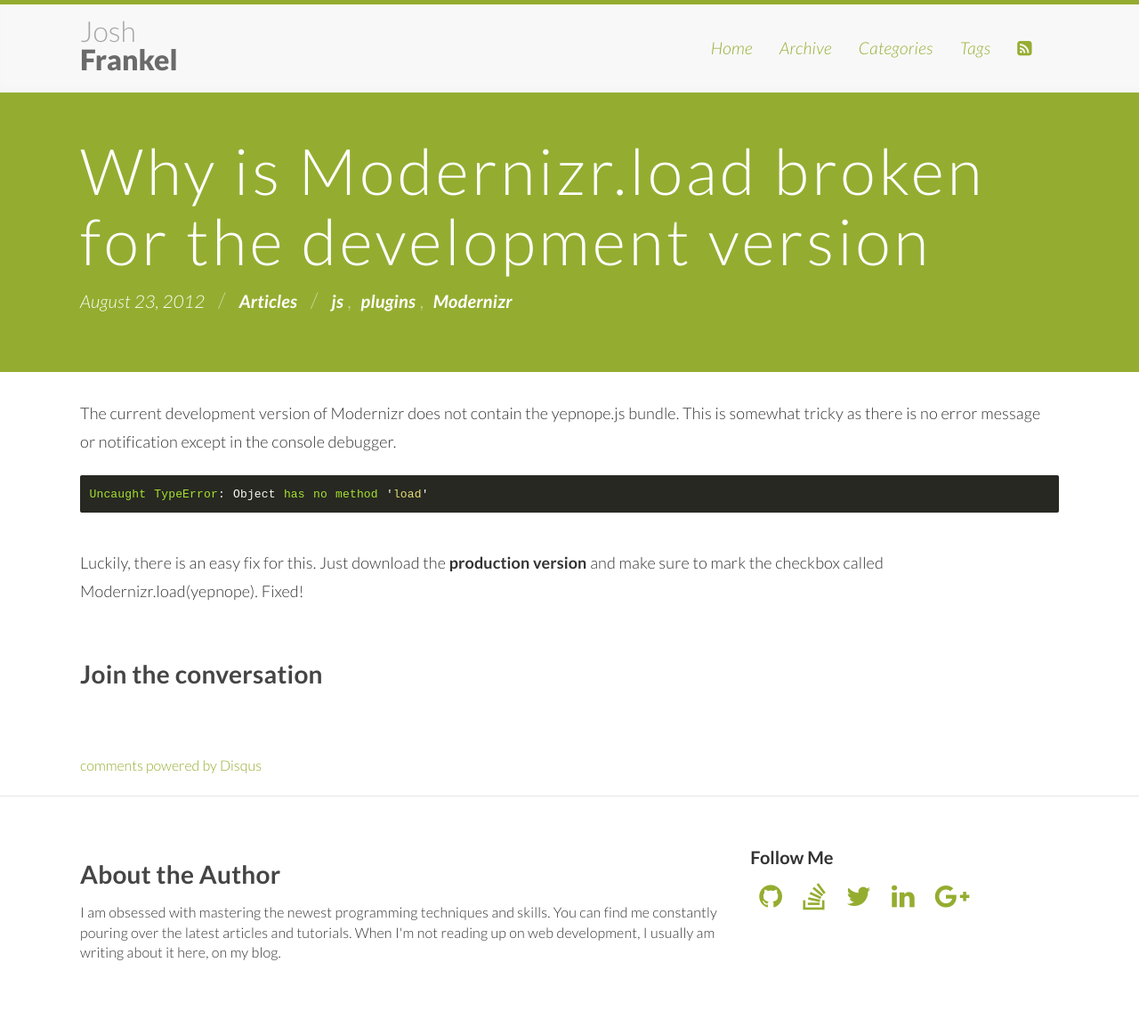
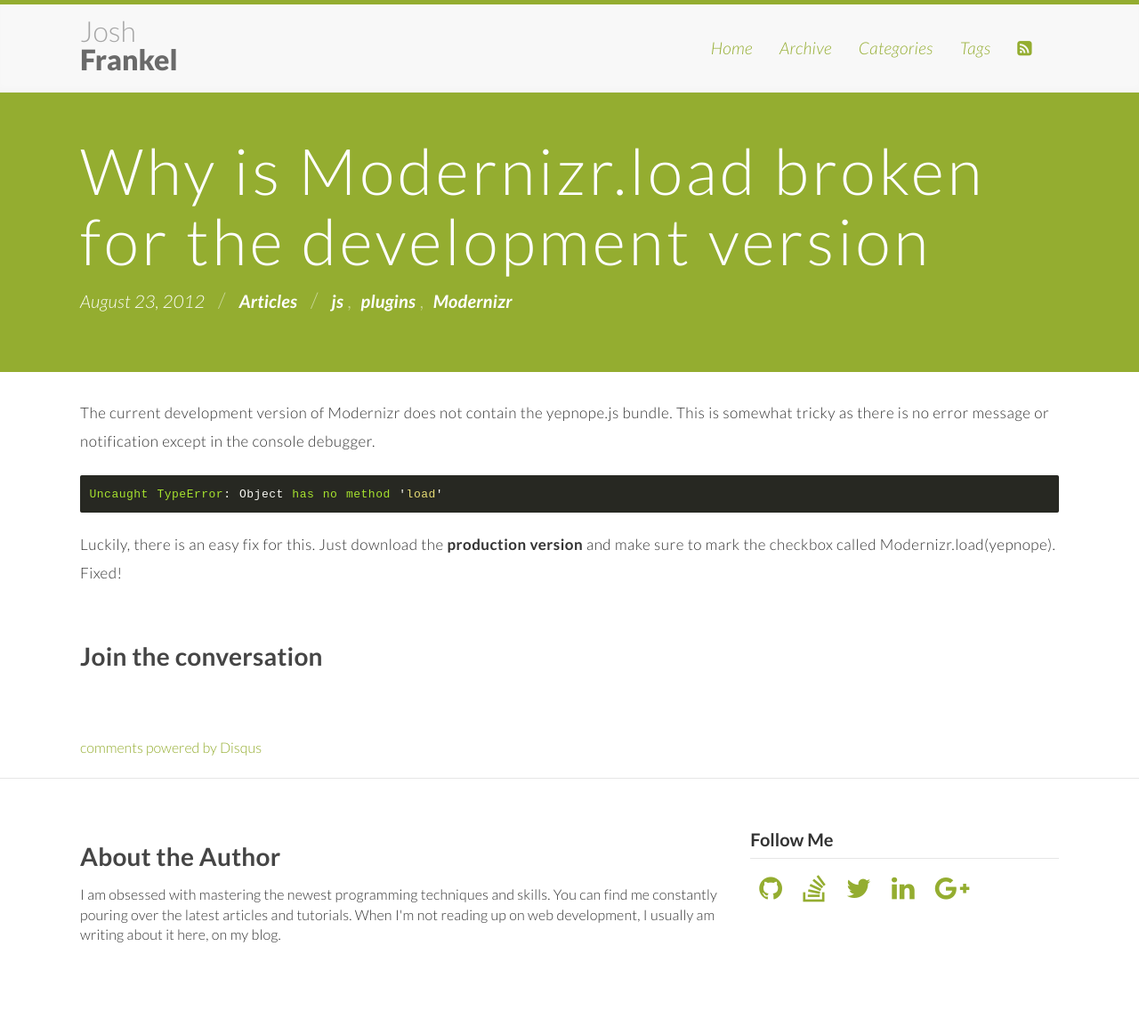
Before and after one commit to joshmfrankel/joshfrankel.me-blog-jekyll, a Jekyll site: the page built from _posts/2012/2012-08-23-why-is-modernizr-load-broken-for-the-development-version.html, in a window 1280 px wide. Shown: the whole page at 89% size. Built offline with Jekyll 4.4.1, drawn with Linux system fonts in a browser that asks for light colours; nearby versions of some CDN libraries; Markdown is read by kramdown in place of the engine named in the settings; comment, search, counter and statistics services are not loaded.

Commit message:
Modfiy css

```diff
--- a/css/_sass/_core/_base.scss
+++ b/css/_sass/_core/_base.scss
@@ -29,6 +29,8 @@
 }
 h4 {
     font-weight: 700;
+    border-bottom: 1px solid #E6E6E6;
+    padding-bottom: 10px;
 }
 p {
     letter-spacing: 0.01em;
@@ -71,7 +73,7 @@
 }
 .highlight {
     @include border-radius(2px);
-    margin-bottom: 40px;
+    margin-bottom: 20px;
     pre {
         border: none;
         code {
--- a/css/_sass/_sections/_post.scss
+++ b/css/_sass/_sections/_post.scss
@@ -2,9 +2,9 @@
 
     p,
     .post {
-        font-size: 18px;
-        font-size: 1.8rem;
-        letter-spacing: 0.015rem;
+        font-size: 17px;
+        font-size: 1.7rem;
+        letter-spacing: 0.05rem;
         line-height: 32px;
     }
     .post {
```
Also changed, not shown: css/styles.css.
